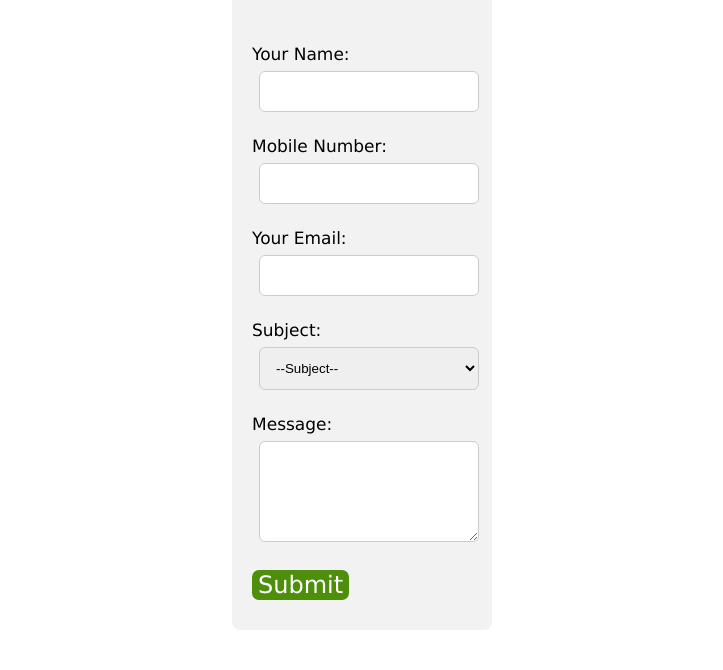
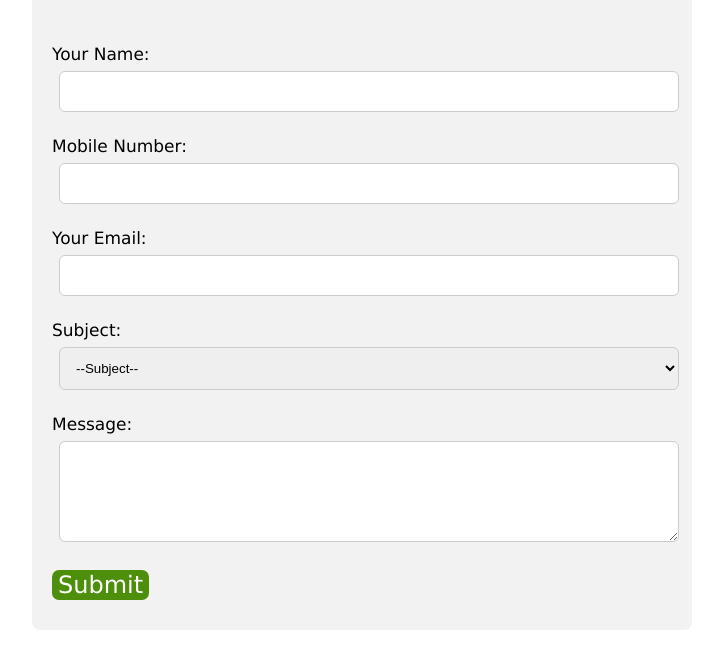
Before and after one commit to shreyaschaudhari04/first_project, a plain HTML site: page contact_us.html in a window 1280 px wide. Shown: the part 149-819 px from the top of the page, without its empty margins (278-1001 px from the left). Drawn offline with Linux system fonts and the light colour scheme.

Commit message:
Update contact.css

```diff
--- a/contact.css
+++ b/contact.css
@@ -4,7 +4,7 @@
 
 body{
     font-family: Verdana, Geneva, Tahoma, sans-serif;
-    margin: 30px 500px;
+    margin: 30px 300px;
     font-size: 17px;
     padding: 10px;
 }
```
